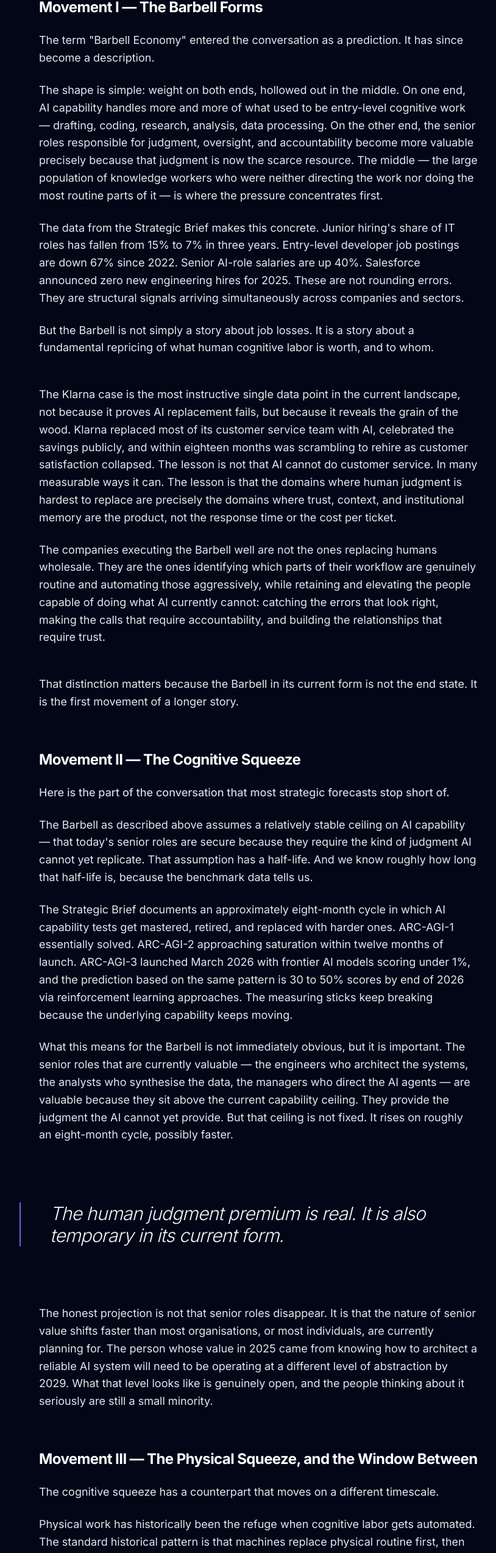
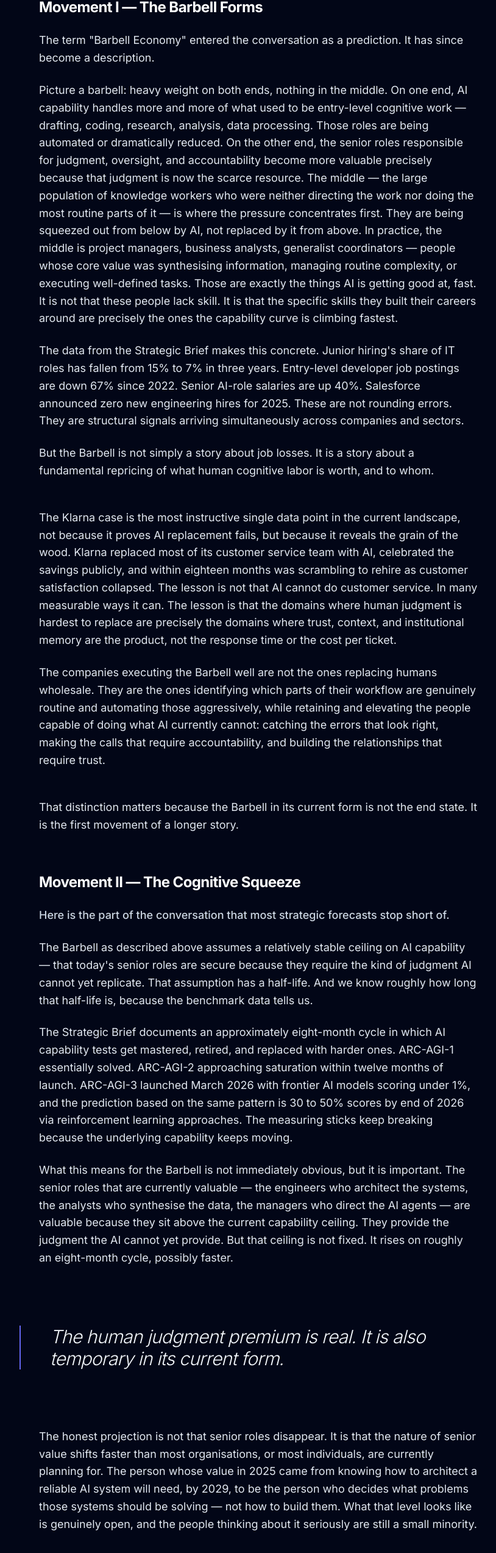
Before and after one commit to ADevBelgie/after-the-intelligence-flood, a React (Vite) app: page / in a window 1280 px wide. Shown: the part 1273-3820 px from the top of the page at 61% size, without its empty margins (216-1030 px from the left). Built offline with nearby package versions, Linux system fonts and the light colour scheme.

Commit message:
feat: expand barbell economy and refine projections

```diff
--- a/src/App.jsx
+++ b/src/App.jsx
@@ -87,7 +87,7 @@ const App = () => {
             </p>
 
             <p className="mb-6">
-              The shape is simple: weight on both ends, hollowed out in the middle. On one end, AI capability handles more and more of what used to be entry-level cognitive work — drafting, coding, research, analysis, data processing. On the other end, the senior roles responsible for judgment, oversight, and accountability become more valuable precisely because that judgment is now the scarce resource. The middle — the large population of knowledge workers who were neither directing the work nor doing the most routine parts of it — is where the pressure concentrates first.
+              Picture a barbell: heavy weight on both ends, nothing in the middle. On one end, AI capability handles more and more of what used to be entry-level cognitive work — drafting, coding, research, analysis, data processing. Those roles are being automated or dramatically reduced. On the other end, the senior roles responsible for judgment, oversight, and accountability become more valuable precisely because that judgment is now the scarce resource. The middle — the large population of knowledge workers who were neither directing the work nor doing the most routine parts of it — is where the pressure concentrates first. They are being squeezed out from below by AI, not replaced by it from above. In practice, the middle is project managers, business analysts, generalist coordinators — people whose core value was synthesising information, managing routine complexity, or executing well-defined tasks. Those are exactly the things AI is getting good at, fast. It is not that these people lack skill. It is that the specific skills they built their careers around are precisely the ones the capability curve is climbing fastest.
             </p>
 
             <p className="mb-6">
@@ -131,7 +131,7 @@ const App = () => {
             <PullQuote quote="The human judgment premium is real. It is also temporary in its current form." />
 
             <p className="mb-6">
-              The honest projection is not that senior roles disappear. It is that the nature of senior value shifts faster than most organisations, or most individuals, are currently planning for. The person whose value in 2025 came from knowing how to architect a reliable AI system will need to be operating at a different level of abstraction by 2029. What that level looks like is genuinely open, and the people thinking about it seriously are still a small minority.
+              The honest projection is not that senior roles disappear. It is that the nature of senior value shifts faster than most organisations, or most individuals, are currently planning for. The person whose value in 2025 came from knowing how to architect a reliable AI system will need, by 2029, to be the person who decides what problems those systems should be solving — not how to build them. What that level looks like is genuinely open, and the people thinking about it seriously are still a small minority.
             </p>
 
             <h3 className="text-2xl font-bold text-white mb-6 mt-16 tracking-tight">Movement III — The Physical Squeeze, and the Window Between</h3>
@@ -165,7 +165,7 @@ const App = () => {
             </p>
 
             <p className="mb-6">
-              The estimate of 2027 to 2033 as a period where cognitive work is heavily automated but physical work remains relatively protected is the base case. But if cognitive AI genuinely reaches and exceeds human-level research capability in the next few years, that window compresses. The physical squeeze that looked like a 2033 story could arrive as a 2030 story, not everywhere simultaneously, but in the specific physical domains where the engineering problems are most tractable.
+              The estimate of 2027 to 2033 as a period where cognitive work is heavily automated but physical work remains relatively protected is the base case. But if cognitive AI genuinely reaches and exceeds human-level research capability in the next few years, that window compresses. The physical squeeze that looked like a 2033 story could arrive as a 2030 story — not in construction or care work, where the physical challenges remain enormous, but in logistics, manufacturing assembly, and jobs that involve repetitive motion in controlled environments. Those are the domains where the engineering problems are closest to solved.
             </p>
 
             <h3 className="text-2xl font-bold text-white mb-6 mt-16 tracking-tight">The Window, and What It Determines</h3>
```
